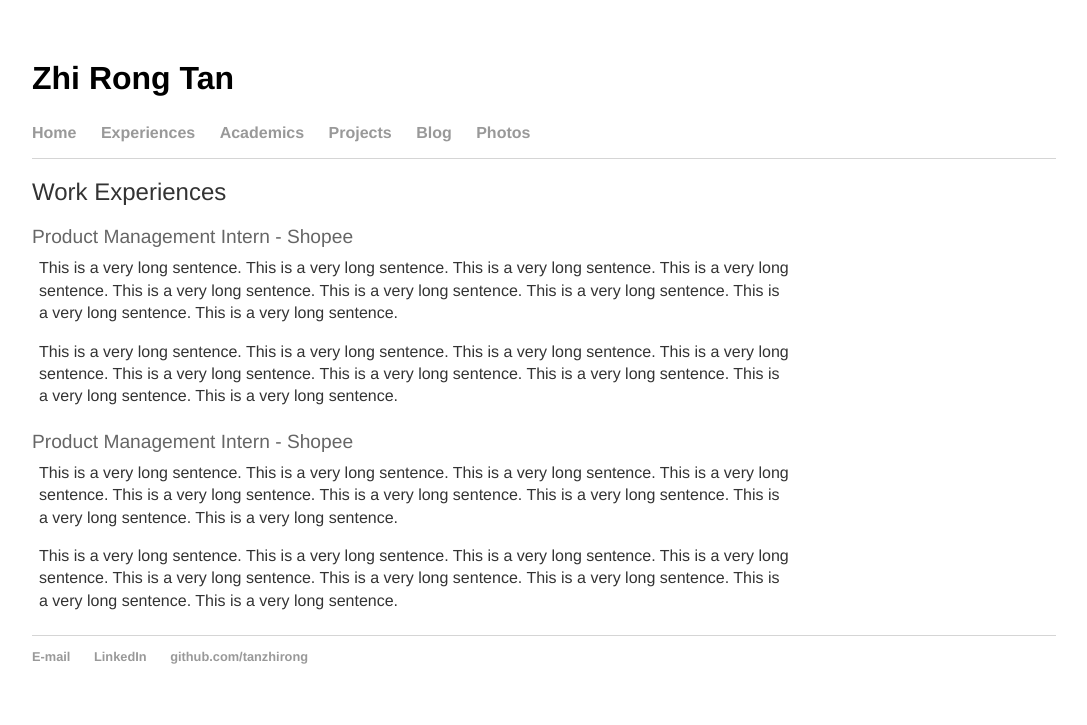
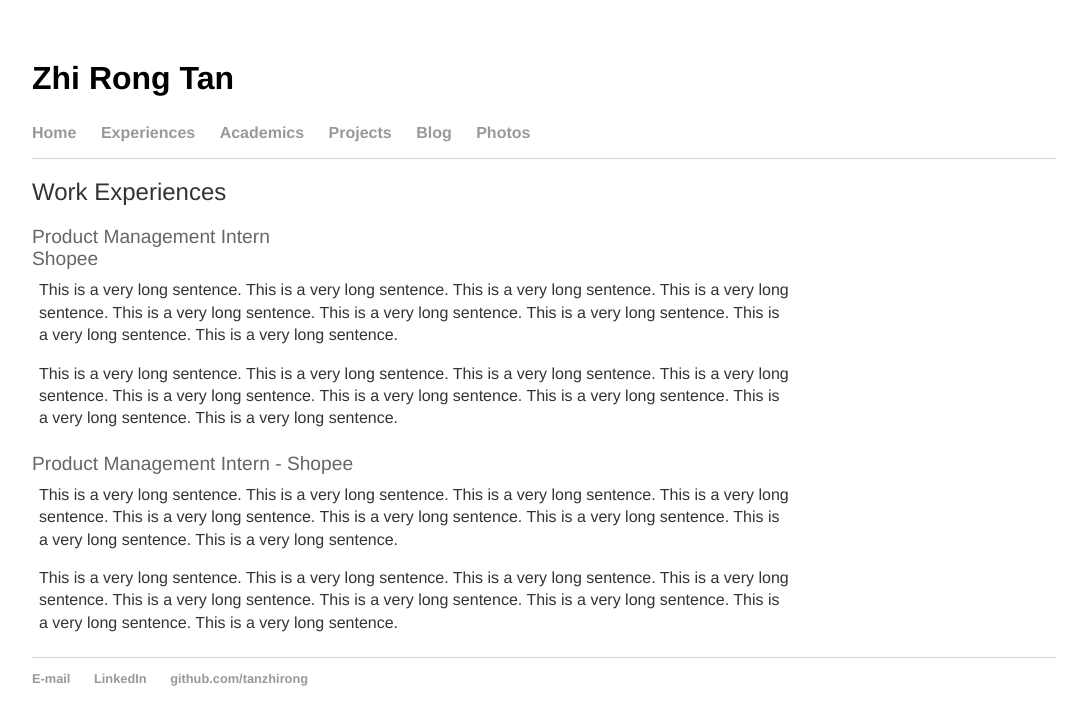
Before and after one commit to tanzhirong/tanzhirong.github.io, a Jekyll site: the page built from exp/index.html, in a window 1280 px wide. Shown: the top 725 px of the page, without its empty margins (96-1183 px from the left). Built offline with Jekyll 4.4.1, drawn with Linux system fonts in a browser that asks for light colours.

Commit message:
Update index.html

```diff
--- a/exp/index.html
+++ b/exp/index.html
@@ -5,8 +5,9 @@ title: Experiences | Zhi Rong Tan
 
 <h2> Work Experiences </h2>
 
-<div class="project_title">Product Management Intern - Shopee</div>
 <table>
+    <tr>
+<div class="project_title">Product Management Intern <br> Shopee</div>
     <td width="75%">
       <p>This is a very long sentence. This is a very long sentence. This is a very long sentence. This is a very long sentence. This is a very long sentence. This is a very long sentence. This is a very long sentence. This is a very long sentence. This is a very long sentence. </p>
       <p>This is a very long sentence. This is a very long sentence. This is a very long sentence. This is a very long sentence. This is a very long sentence. This is a very long sentence. This is a very long sentence. This is a very long sentence. This is a very long sentence. </p>
```
